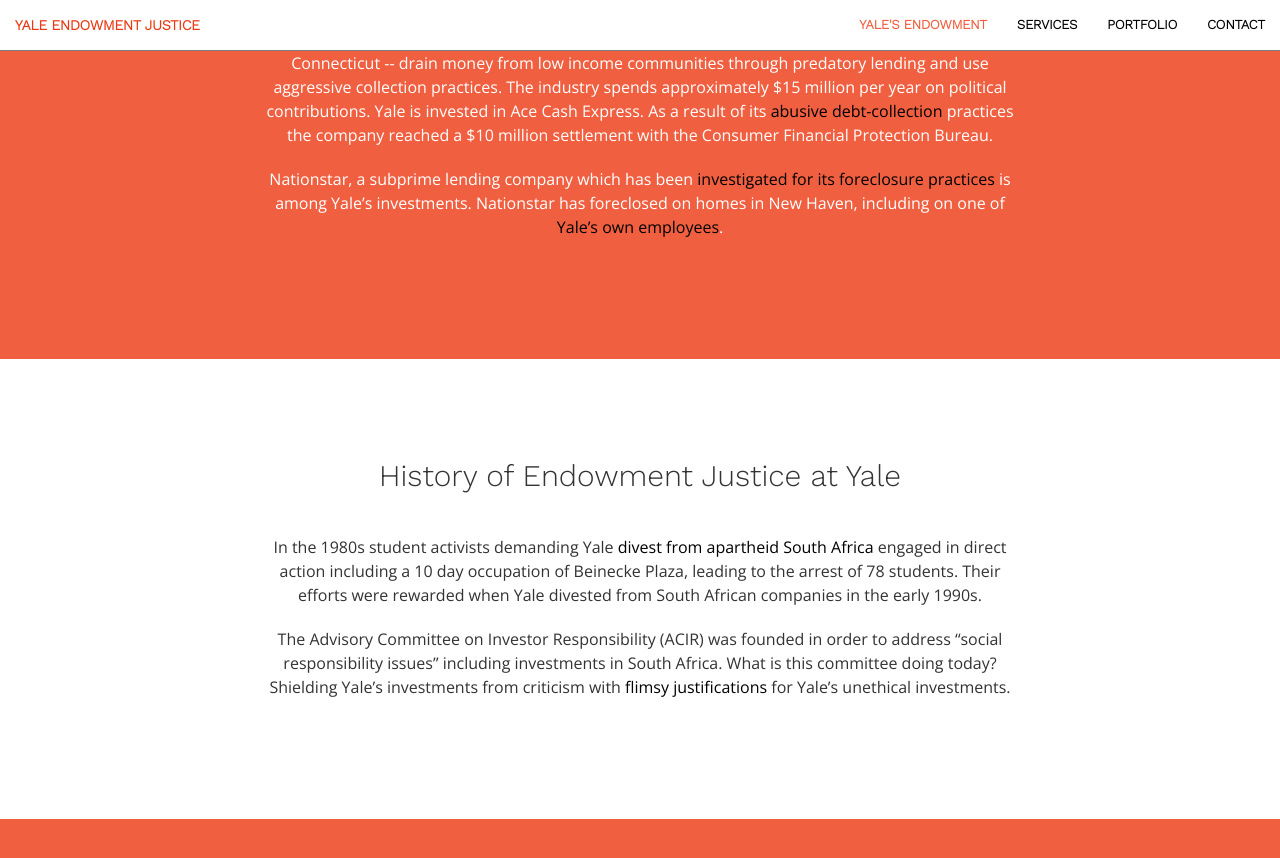
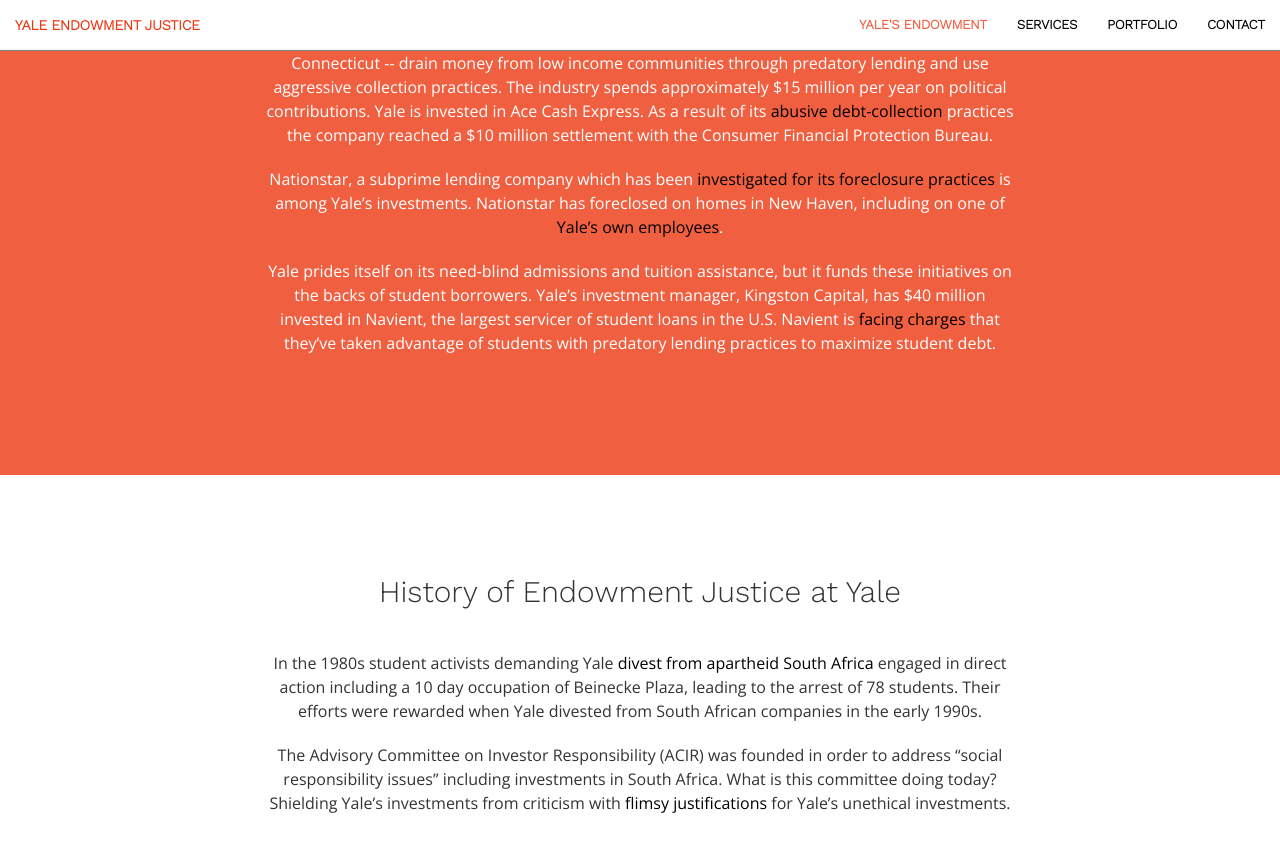
Before and after one commit to askew1312/divest, a Jekyll site: the page built from index.html, in a window 1280 px wide and 900 px high, scrolled down 3868 px. Shown: the top 858 px of the window. Built offline with Jekyll 4.4.1, drawn with Linux system fonts in a browser that asks for light colours; part of the change alters nothing that is shown.

```diff
--- a/_includes/payday-loans.html
+++ b/_includes/payday-loans.html
@@ -7,6 +7,8 @@
 
 					<p>Nationstar, a subprime lending company which has been <a href="https://www.wsj.com/articles/SB10001424127887324326504578467274077663056">investigated for its foreclosure practices</a> is among Yale’s investments. Nationstar has foreclosed on homes in New Haven, including on one of <a href="https://www.courant.com/education/hc-yale-endowment-mortgage-20160608-story.html">Yale’s own employees</a>.</p>
 
+					<p>Yale prides itself on its need-blind admissions and tuition assistance, but it funds these initiatives on the backs of student borrowers. Yale’s investment manager, Kingston Capital, has $40 million invested in Navient, the largest servicer of student loans in the U.S. Navient is <a href="https://www.nytimes.com/2017/04/09/business/dealbook/states-say-navient-preyed-on-students.html">facing charges</a> that they’ve taken advantage of students with predatory lending practices to maximize student debt.</p>
+
 
             </div>
         </div>
--- a/_includes/portfolio.html
+++ b/_includes/portfolio.html
@@ -7,7 +7,6 @@
                     <div class="portfolio-box-caption">
                         <div class="portfolio-box-caption-content">
                             <div class="project-category text-faded">
-                                Learn more about
                             </div>
                             <div class="project-name">
                                 Our Campaign
@@ -22,7 +21,6 @@
                     <div class="portfolio-box-caption">
                         <div class="portfolio-box-caption-content">
                             <div class="project-category text-faded">
-                                Learn more about
                             </div>
                             <div class="project-name">
                                 The History of Endowment Justice at Yale
@@ -37,7 +35,6 @@
                     <div class="portfolio-box-caption">
                         <div class="portfolio-box-caption-content">
                             <div class="project-category text-faded">
-                                Learn more about
                             </div>
                             <div class="project-name">
                                 Our Coalition Partners
@@ -52,10 +49,9 @@
                     <div class="portfolio-box-caption">
                         <div class="portfolio-box-caption-content">
                             <div class="project-category text-faded">
-                                Learn more about
                             </div>
                             <div class="project-name">
-                                Project Name
+                                Media Kit
                             </div>
                         </div>
                     </div>
@@ -67,10 +63,9 @@
                     <div class="portfolio-box-caption">
                         <div class="portfolio-box-caption-content">
                             <div class="project-category text-faded">
-                                Learn more about
                             </div>
                             <div class="project-name">
-                                Project Name
+                                Press
                             </div>
                         </div>
                     </div>
@@ -82,10 +77,9 @@
                     <div class="portfolio-box-caption">
                         <div class="portfolio-box-caption-content">
                             <div class="project-category text-faded">
-                                Learn more about
                             </div>
                             <div class="project-name">
-                                How to Get Involved
+                                Get Involved
                             </div>
                         </div>
                     </div>
```
Also changed, not shown: 1 other file.
